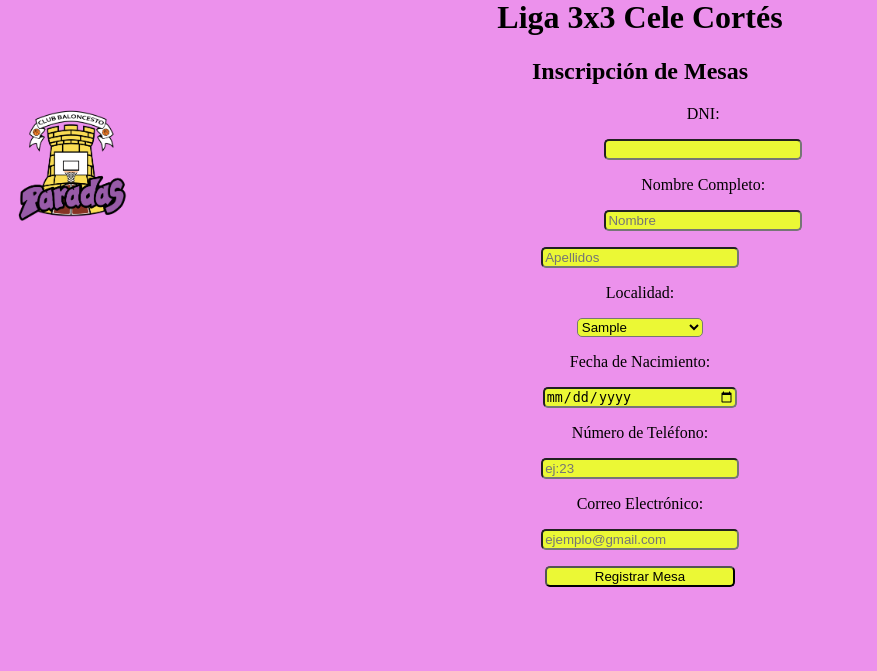
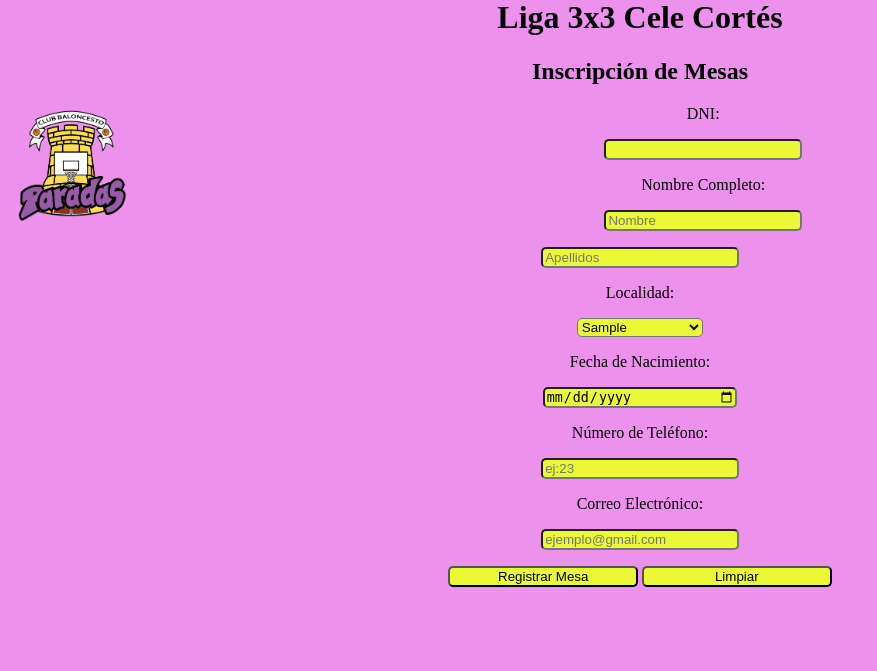
Before and after one commit to burgui23/PROYECTOIAW, a PHP site: page /mesas.php in a window 1280 px wide. Shown: the part 22-693 px from the top of the page, without its empty margins (0-877 px from the left). Run offline with PHP 8.4, Linux system fonts and the light colour scheme; tables that the repository leaves empty or names only in its code hold one stand-in row (values such as "Sample post").

Commit message:
Ultimos cambios botonera

```diff
--- a/equipos.php
+++ b/equipos.php
@@ -60,6 +60,7 @@
 
     <p>
             <input type="submit" name="registrar" value="Registrar Equipo">
+            <input type="reset" value="Limpiar">
     </p>
 
     <?php
--- a/jugadores.php
+++ b/jugadores.php
@@ -73,6 +73,7 @@
                 <input type="submit" name="borrar" value="Eliminar Jugador">
                 <input type="submit" name="mostrar" value="Mostrar Datos Jugadores">
                 <input type="submit" name="buscar" value="Buscar">
+                <input type="reset" name="limpiar" value="Limpiar">
                 </div>
 
 
--- a/mesas.php
+++ b/mesas.php
@@ -57,7 +57,8 @@
     <p>Correo Electrónico:</p>
     <p><input type="text" name="correo" placeholder="ejemplo@gmail.com"></p>
 
-    <p><input type="submit" name="inscribir" value="Registrar Mesa"></p>
+    <p><input type="submit" name="inscribir" value="Registrar Mesa">
+    <input type="reset" value="Limpiar"></p></p>
 
     <?php
                 if (isset($_POST["inscribir"])){
--- a/partidos.php
+++ b/partidos.php
@@ -49,7 +49,8 @@
     <p>Fecha del Partido:</p>
     <p><input type="date" name="fecha"></p>
 
-    <p><input type="submit" name="estadistica" value="Elaborar Estadística"></p>
+    <p><input type="submit" name="estadistica" value="Elaborar Estadística">
+    <input type="reset" value="Limpiar"></p>
 
     <?php
                 if (isset($_POST["estadistica"])){
```
